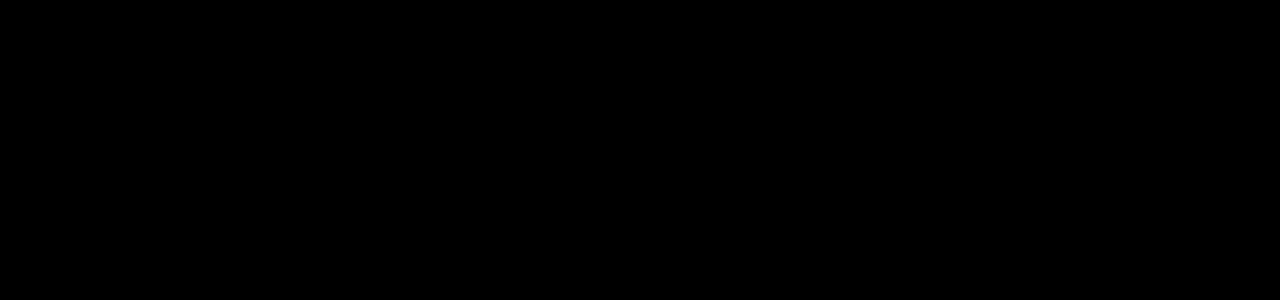
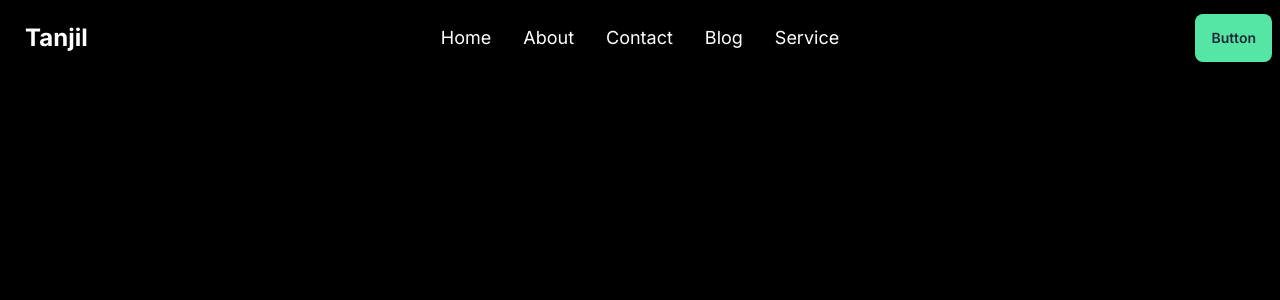
Before and after one commit to tanjilahamed99/Next-JS-Portfolio, a Next.js app: page / in a window 1280 px wide. Shown: the top 300 px of the page. Built offline with nearby package versions, Linux system fonts and the light colour scheme.

Commit message:
navbar complete

```diff
--- a/src/app/page.js
+++ b/src/app/page.js
@@ -1,7 +1,9 @@
+import Navbar from "@/components/Navbar/Navbar";
+
 export default function Home() {
   return (
-    <div>
-
+    <div className="container mx-auto">
+      <Navbar />
     </div>
   )
 }
--- a/src/components/Navbar/Navbar.js
+++ b/src/components/Navbar/Navbar.js
@@ -1,8 +1,39 @@
+import Link from "next/link";
 
 const Navbar = () => {
+    const ulLinks = <>
+        <li className="hover:text-[#55e6a5]"><Link href={'/'}>Home</Link></li>
+        <li className="hover:text-[#55e6a5]"><Link href={'/'}>About</Link></li>
+        <li className="hover:text-[#55e6a5]"><Link href={'/'}>Contact</Link></li>
+        <li className="hover:text-[#55e6a5]"><Link href={'/'}>Blog</Link></li>
+        <li className="hover:text-[#55e6a5]"><Link href={'/'}>Service</Link></li>
+    </>
     return (
-        <div>
+        <div className="navbar">
+            <div className="navbar-start">
+                <div className="dropdown">
+                    <div tabIndex={0} role="button" className="btn btn-ghost lg:hidden">
+                        <svg xmlns="http://www.w3.org/2000/svg" className="h-5 w-5" fill="none" viewBox="0 0 24 24" stroke="currentColor"><path strokeLinecap="round" strokeLinejoin="round" strokeWidth="2" d="M4 6h16M4 12h8m-8 6h16" /></svg>
+                    </div>
+                    <ul tabIndex={0} className="menu menu-sm text-white dropdown-content mt-3 z-[1] p-2 shadow bg-base-100 rounded-box w-52 ">
+                        {
+                            ulLinks
+                        }
 
+                    </ul>
+                </div>
+                <a className="btn btn-ghost text-2xl font-bold text-white ">Tanjil</a>
+            </div>
+            <div className="navbar-center hidden lg:flex">
+                <ul className="menu menu-horizontal px-1 text-white text-lg">
+                    {
+                        ulLinks
+                    }
+                </ul>
+            </div>
+            <div className="navbar-end">
+                <a className="btn border-none bg-[#55e6a5]">Button</a>
+            </div>
         </div>
     );
 };
--- a/tailwind.config.js
+++ b/tailwind.config.js
@@ -14,5 +14,5 @@
       },
     },
   },
-  plugins: [],
+  plugins: [require("daisyui")],
 }
```
